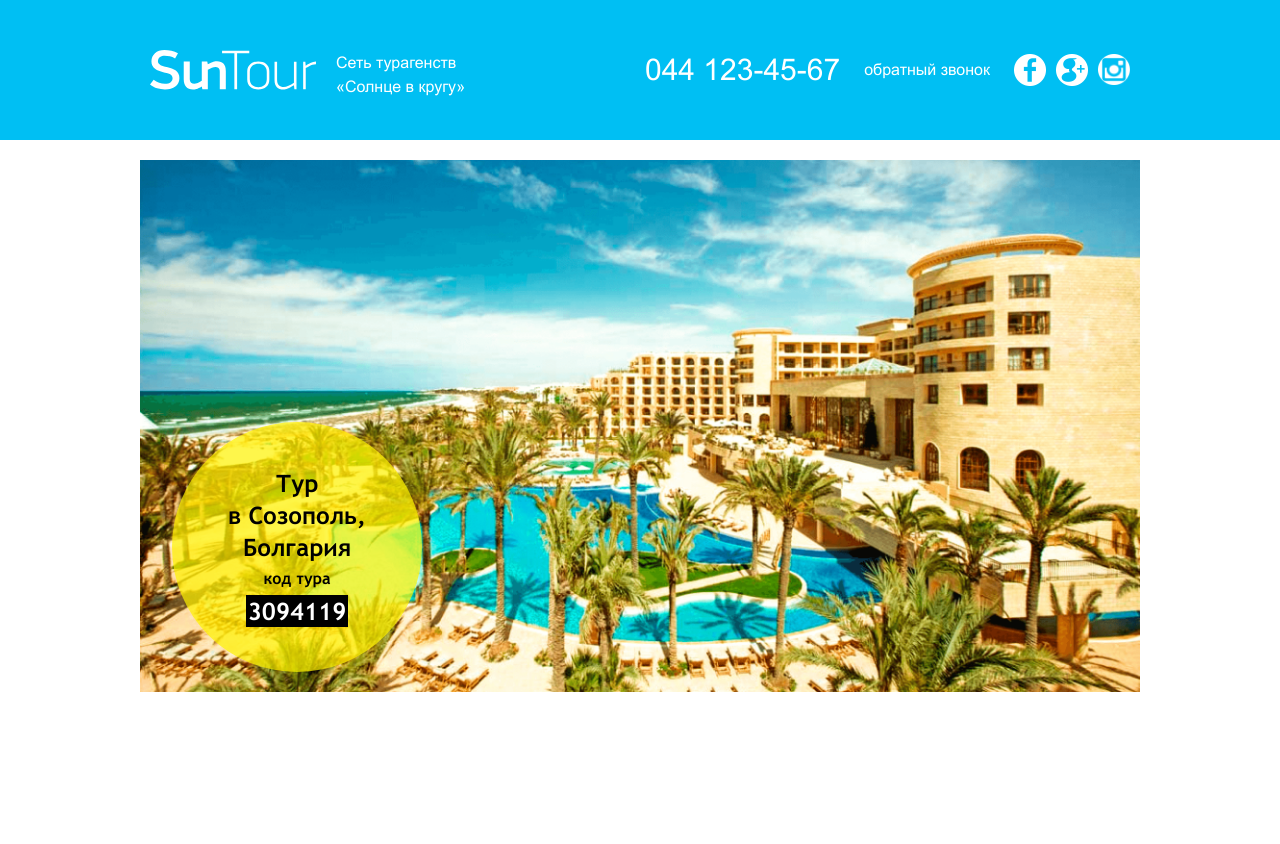
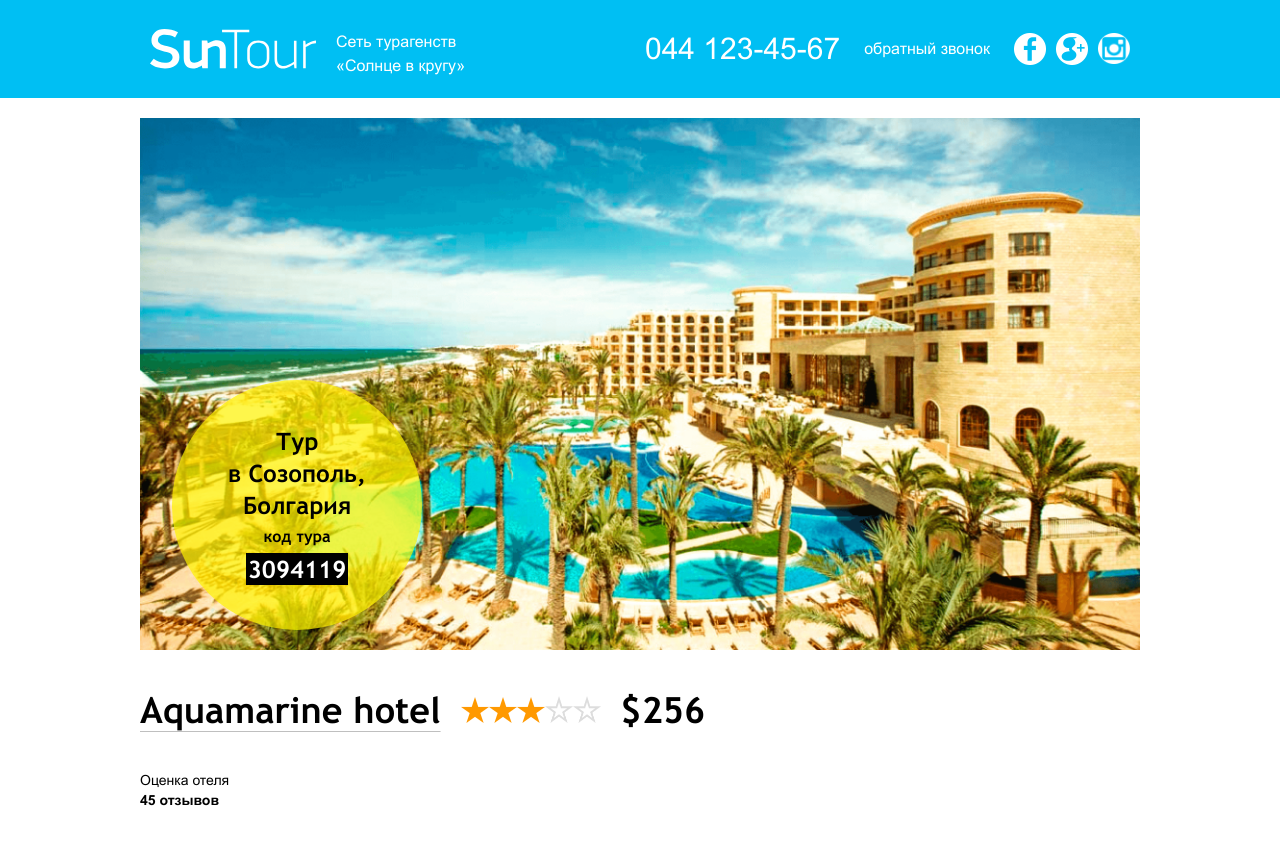
Before and after one commit to Maryna242/suntour, a website: page src/index.html in a window 1280 px wide. Before the commit the page ends 800 px from the top, so only its background shows below. Drawn offline with nearby package versions, Linux system fonts and the light colour scheme; files that its build step writes are made by us from their sources.

Commit message:
добавлены вывод названия отеля, рейтинг, стоимость и оценка

```diff
--- a/src/css/modules/section-1.less
+++ b/src/css/modules/section-1.less
@@ -0,0 +1,6 @@
+.star {
+    background: url('../img/Star (Stroke).png') center / contain no-repeat;
+    &.active {
+        background: url('../img/Star.png') center / contain no-repeat;
+    }
+}
--- a/src/css/modules/skeleton.less
+++ b/src/css/modules/skeleton.less
@@ -4,5 +4,4 @@ html, body{
 .wrapper{
     max-width: 1000px;
     margin: 0 auto;
-    padding: 20px 0;
 }
--- a/src/index.html
+++ b/src/index.html
@@ -10,22 +10,22 @@
 <body>
     <header>
         <div class="wrapper">
-            <div class="menu flex content-center justify-between flex-wrap p-2.5">
-                <div class="logo flex py-2.5 items-center">
+            <div class="flex content-center justify-between flex-wrap p-2.5">
+                <div class="flex py-2.5 items-center">
                     <img src="./img/logo-suntour.svg" alt="logo" class="w-44 pr-2.5	">
-                    <p class="logo_description text-white text-base w-36 pl-2.5 flex flex-wrap items-center mt-2.5">
+                    <p class="text-white text-base w-36 pl-2.5 flex flex-wrap items-center mt-2.5">
                         Сеть турагенств
                         «Солнце в кругу»
                     </p>
                 </div>
-                <div class="contact flex items-center gap-x-6 flex-wrap">
+                <div class="flex items-center gap-x-6 flex-wrap">
                     <a href="tel: 044 123-45-67" class="text-white text-3xl">
                         044 123-45-67
                     </a>
                     <a href="" class="text-white text-base">
                         обратный звонок
                     </a>
-                    <div class="social media flex">
+                    <div class="flex">
                         <a href="">
                             <img src="./img/facebook.png" class="w-8">
                         </a>
@@ -40,12 +40,13 @@
             </div>
         </div>
     </header>
-    <section-1>
+    <section class="my-2.5">
         <div class="wrapper">
-            <div class="content flex min-h-[530px] relative">
+            <div class="flex flex-col">
+                <div class="min-h-[530px] relative my-2.5">
                     <img src="./img/image.png" alt="" class="object-cover h-auto">
                     <!-- <img src="./img/Vector (1).png" alt=""> -->
-                <div class="aside absolute bottom-5 left-8 w-[250px] min-h-[250px] bg-light-yellow/70 rounded-full flex
+                    <div class="absolute bottom-5 left-8 w-[250px] min-h-[250px] bg-light-yellow/70 rounded-full flex
                     flex-col justify-center items-center text-center flex-wrap ">
                         <p class="font-Trebuchet font-bold text-2xl" >
                             Тур
@@ -60,7 +61,36 @@
                     </div>
                 </div>
             </div>
+            <div class="flex flex-col my-2.5">
+                <div class=" my-5">
+                    <div class="flex ">
+                        <a class="underline font-Trebuchet font-bold text-4xl underline-offset-8 decoration-1 decoration-black/25 mr-2.5" href="">Aquamarine hotel</a>
+                        <div class="flex items-center mx-2.5">
+                            <div class="star active w-7 h-7"></div>
+                            <div class="star active w-7 h-7"></div>
+                            <div class="star active w-7 h-7"></div>
+                            <div class="star w-7 h-7"></div>
+                            <div class="star w-7 h-7"></div>
                         </div>
-    </section-1>
+                        <div class="font-Trebuchet font-bold text-4xl ml-2.5">
+                            $256
+                        </div>
+                    </div>
+                    </div>
+                    <div class="flex my-5">
+                        <p class="text-sm">
+                            Оценка отеля
+                            <br/>
+                            <a href="" class="font-bold">
+                                45 отзывов
+                            </a>
+                        </p>
+                        <div class="flex"></div>
+                    </div>
+                </div>
+                <div class=""></div>
+            </div>
+        </div>
+    </section>
 </body>
 </html>
```
Also changed, not shown: src/img/Star (Stroke).png (added), src/img/Star.png (added). Lines whose indentation alone changed are shown as unchanged.
